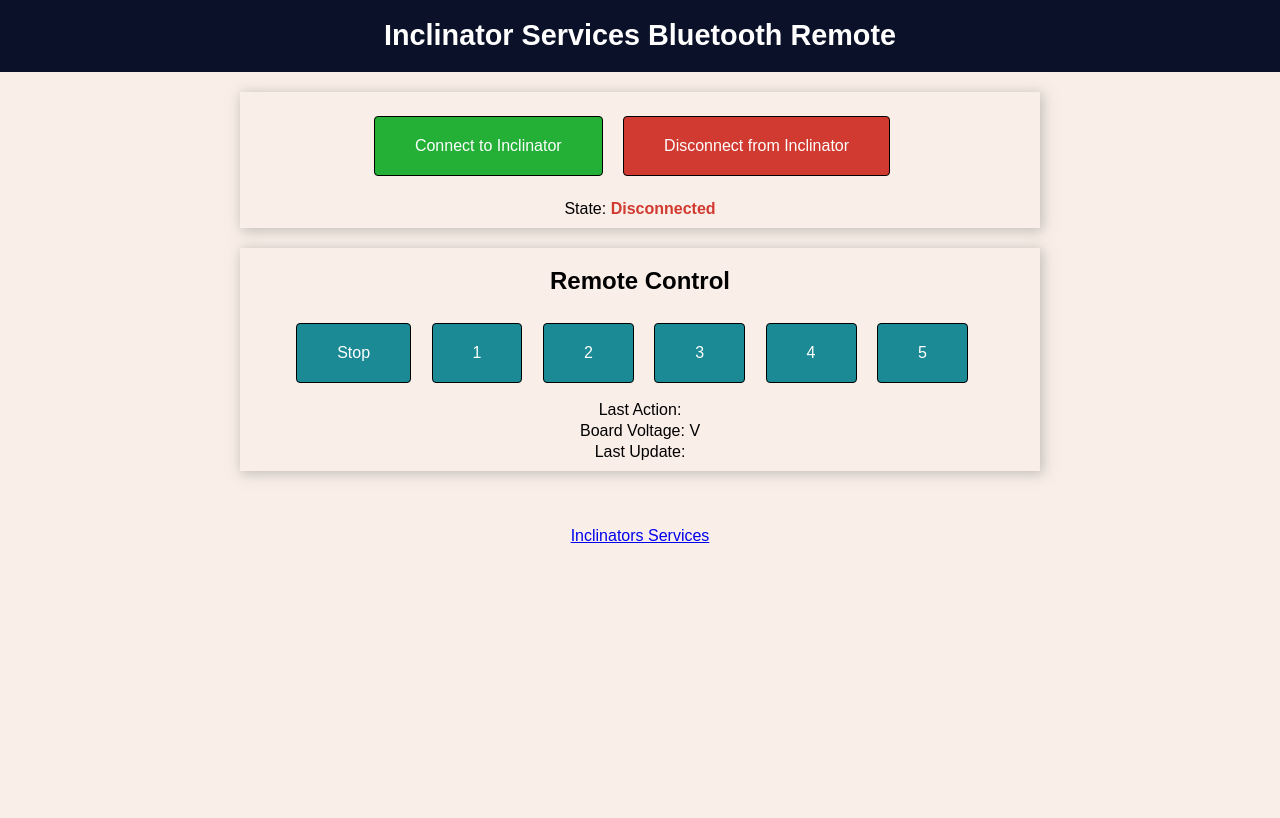
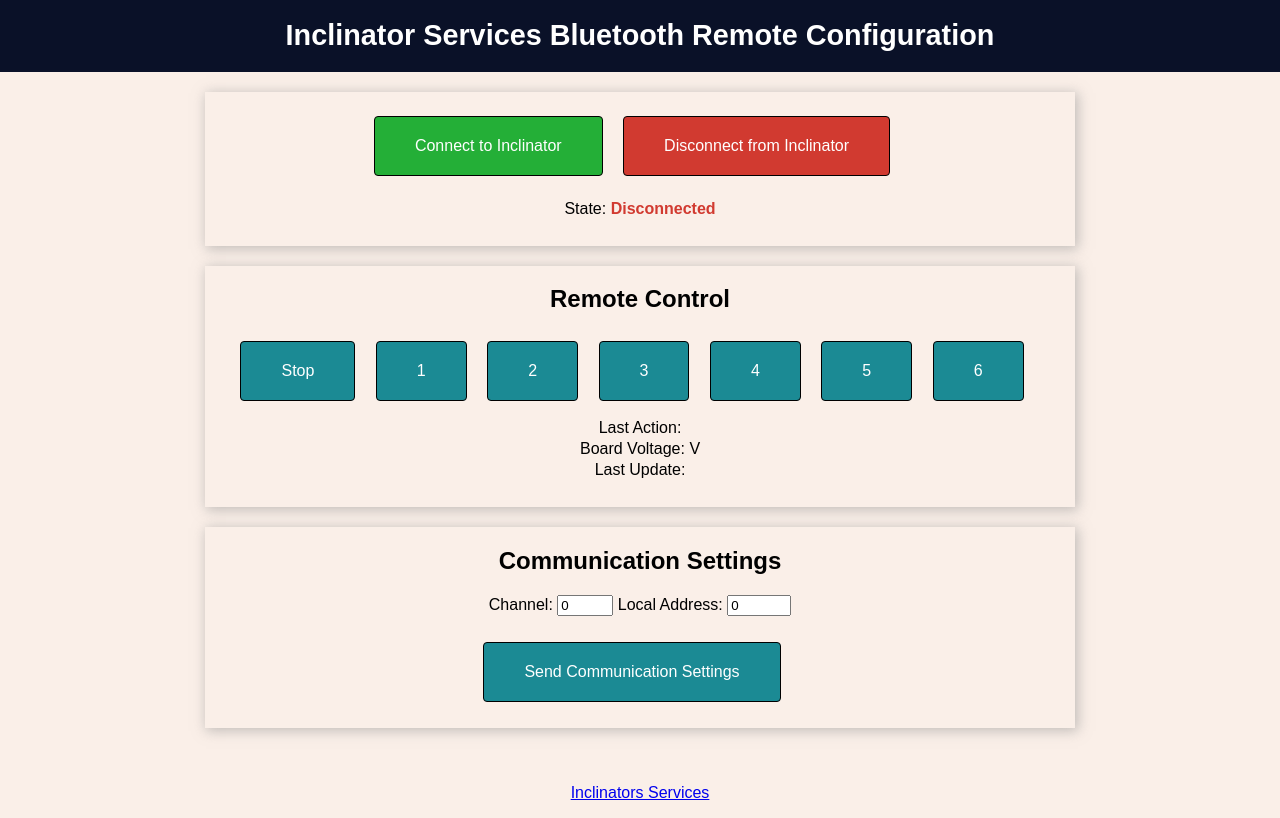
Before and after one commit to Inclinators/remote, a plain HTML site: page index.html in a window 1280 px wide. Drawn offline with Linux system fonts and the light colour scheme.

Commit message:
index.html

```diff
--- a/index.html
+++ b/index.html
@@ -1,7 +1,7 @@
 <!DOCTYPE html>
 <html>
 <head>
-    <title>Inclinator Services Bluetooth Remote App</title>
+    <title>Inclinator Services Bluetooth Remote Configuration App</title>
     <meta name="viewport" content="width=device-width, initial-scale=1">
     <link rel="icon" type="image/png" href="favicon.ico">
     <link rel="stylesheet" type="text/css" href="style.css">
@@ -9,7 +9,7 @@
 </head>
 <body>
     <div class="topnav">
-        <h1>Inclinator Services Bluetooth Remote</h1>
+        <h1>Inclinator Services Bluetooth Remote Configuration</h1>
     </div>
     <div class="content">
         <div class="card-grid">
@@ -19,23 +19,40 @@
                     <button id="disconnectBleButton" class="disconnectButton"> Disconnect from Inclinator</button>
                 </p>
                 <p class="gray-label">State: <strong><span id="bleState" style="color:#d13a30;">Disconnected</span></strong></p>
+				<br>
             </div>
         </div>
         <div class="card-grid">
             <div class="card">
                 <h2>Remote Control</h2>
+
                 <button id="stopButton" class="onButton">Stop</button>
                 <button id="call1Button" class="onButton">1</button>
                 <button id="call2Button" class="onButton">2</button>
                 <button id="call3Button" class="onButton">3</button>
                 <button id="call4Button" class="onButton">4</button>
                 <button id="call5Button" class="onButton">5</button>
+				<button id="call6Button" class="onButton">6</button>
 
 				<p class="gray-label1">Last Action: <span id="valueSent"> </span></p>
 				<p class="gray-label2">Board Voltage: <span id="valueContainer"> </span>V</p>
                 <p class="gray-label3">Last Update: <span id="timestamp"></span></p>
+				<br>
             </div>
         </div>
+		<div class="card-grid">
+            <div class="card">
+                <h2>Communication Settings</h2>
+				<label>Channel:</label>
+				<input type="number" id="channel" min="0" max="80" value="0">
+                <label>Local Address:</label>
+				<input type="number" id="localAddr" min="0" max="255" value="0">
+				<br><br>
+				<button id="SendButton" class="onButton" onclick="sendConfig()">Send Communication Settings</button>
+				<br><br>
+            </div>
+        </div>
+
     </div>
     <div class="footer">
         <p><a href="https://inclinators.com.au/">Inclinators Services</a></p>
@@ -51,18 +68,21 @@
     const call3Button = document.getElementById('call3Button');
     const call4Button = document.getElementById('call4Button');
     const call5Button = document.getElementById('call5Button');
+	const call6Button = document.getElementById('call6Button');
     const retrievedValue = document.getElementById('valueContainer');
     const latestValueSent = document.getElementById('valueSent');
     const bleStateContainer = document.getElementById('bleState');
     const timestampContainer = document.getElementById('timestamp');
+	const SendButton = document.getElementById('SendButton');
 
     //Define BLE Device Specs
     var deviceName ='Inclinator';
-    var deviceName2 ='Inclinator_Receiver';
-    var deviceName3 ='Inclinator_Emitter';
+	var deviceName2 ='Inclinator_Receiver';
+	var deviceName3 ='Inclinator_Emitter';
     var bleService = '36af5f30-b23e-47ef-9004-c85e90723ba1';
     var sensorCharacteristic= '36af5f31-b23e-47ef-9004-c85e90723ba1';
     var ledCharacteristic = '36af5f32-b23e-47ef-9004-c85e90723ba1';
+	var comCharacteristic = '5113f45f-1e2b-46a8-b73f-19cd9d0f1252';
 
     //Global Variables to Handle Bluetooth
     var bleServer;
@@ -86,6 +106,8 @@
     call3Button.addEventListener('click', () => writeOnCharacteristic(4));
     call4Button.addEventListener('click', () => writeOnCharacteristic(5));
     call5Button.addEventListener('click', () => writeOnCharacteristic(6));
+	call6Button.addEventListener('click', () => writeOnCharacteristic(7));
+	SendButton.addEventListener('click', () => writeComCharacteristic("Ch:" + parseInt(document.getElementById('channel').value)));
 
     // Check if BLE is available in your Browser
     function isWebBluetoothEnabled() {
@@ -193,11 +215,43 @@
 				  case 6:
 					latestValueSent.innerHTML = "Call 5 Button Pressed";
 					console.log("Call 5 Button Pressed");
+					break;
+				  case 7:
+					latestValueSent.innerHTML = "Call 6 Button Pressed";
+					console.log("Call 6 Button Pressed");
+					break;
 				}
             })
             .catch(error =>
 			{
                 console.error("Error writing to the LED characteristic: ", error);
+            });
+        } else
+		{
+            console.error ("Bluetooth is not connected. Cannot write to characteristic.")
+            window.alert("Bluetooth is not connected. Cannot write to characteristic. \n Connect to BLE first!")
+        }
+    }
+
+	function writeComCharacteristic(value)
+	{
+        if (bleServer && bleServer.connected)
+		{
+            bleServiceFound.getCharacteristic(comCharacteristic)
+            .then(characteristic =>
+			{
+                console.log("Found the COM characteristic: ", characteristic.uuid);
+                const data = new Uint8Array([value]);
+                return characteristic.writeValue(data);
+            })
+            .then(() =>
+			{
+				latestValueSent.innerHTML = "Communication Settings Sent";
+				console.log("Communication Settings Sent");
+            })
+            .catch(error =>
+			{
+                console.error("Error writing to the COM characteristic: ", error);
             });
         } else
 		{
@@ -248,5 +302,98 @@
     }
 
 </script>
+<style>
 
+html {
+    font-family: Arial, Helvetica, sans-serif;
+    display: inline-block;
+    text-align: center;
+}
+h1 {
+    font-size: 1.8rem;
+    color: white;
+}
+h2 {
+    color: black;
+}
+.topnav {
+    overflow: hidden;
+    background-color: #0A1128;
+}
+body {
+    margin: 0;
+	background-color: #FAEFE8;
+}
+.content {
+    padding: 20px;
+}
+.card-grid {
+    max-width: 870px;
+    margin: 0 auto;
+    margin-bottom: 20px;
+    display: grid;
+    grid-gap: 2rem;
+    grid-template-columns: repeat(auto-fit, minmax(300px, 1fr));
+}
+.card {
+    background-color: #FAEFE8;
+    box-shadow: 2px 2px 12px 1px rgba(140,140,140,.5);
+}
+button {
+	font-size: 1rem;
+    color: white;
+    padding: 20px 40px;
+    margin: 8px 0;
+	margin-right:16px;
+    border: 1px solid black;
+    cursor: pointer;
+    border-radius: 4px;
+	transition-duration: 0.4s;
+}
+
+.onButton{
+    background-color: #1b8a94;
+}
+
+.offButton{
+    background-color: #5f6c6d;
+}
+
+.connectButton{
+    background-color: #24af37;
+}
+
+.disconnectButton{
+    background-color: #d13a30;
+}
+
+.gray-label {
+    color: black;
+    font-size: 1rem;
+	margin: 10px;
+}
+
+.gray-label1 {
+    color: black;
+    font-size: 1rem;
+	margin: 10px 50px 3px;
+}
+
+.gray-label2 {
+    color: black;
+    font-size: 1rem;
+	margin: 3px 50px 3px;
+}
+
+.gray-label3 {
+    color: black;
+    font-size: 1rem;
+	margin: 3px 50px 10px;
+}
+
+.reading {
+    font-size: 1.8rem;
+}
+
+</style>
 </html>
```
